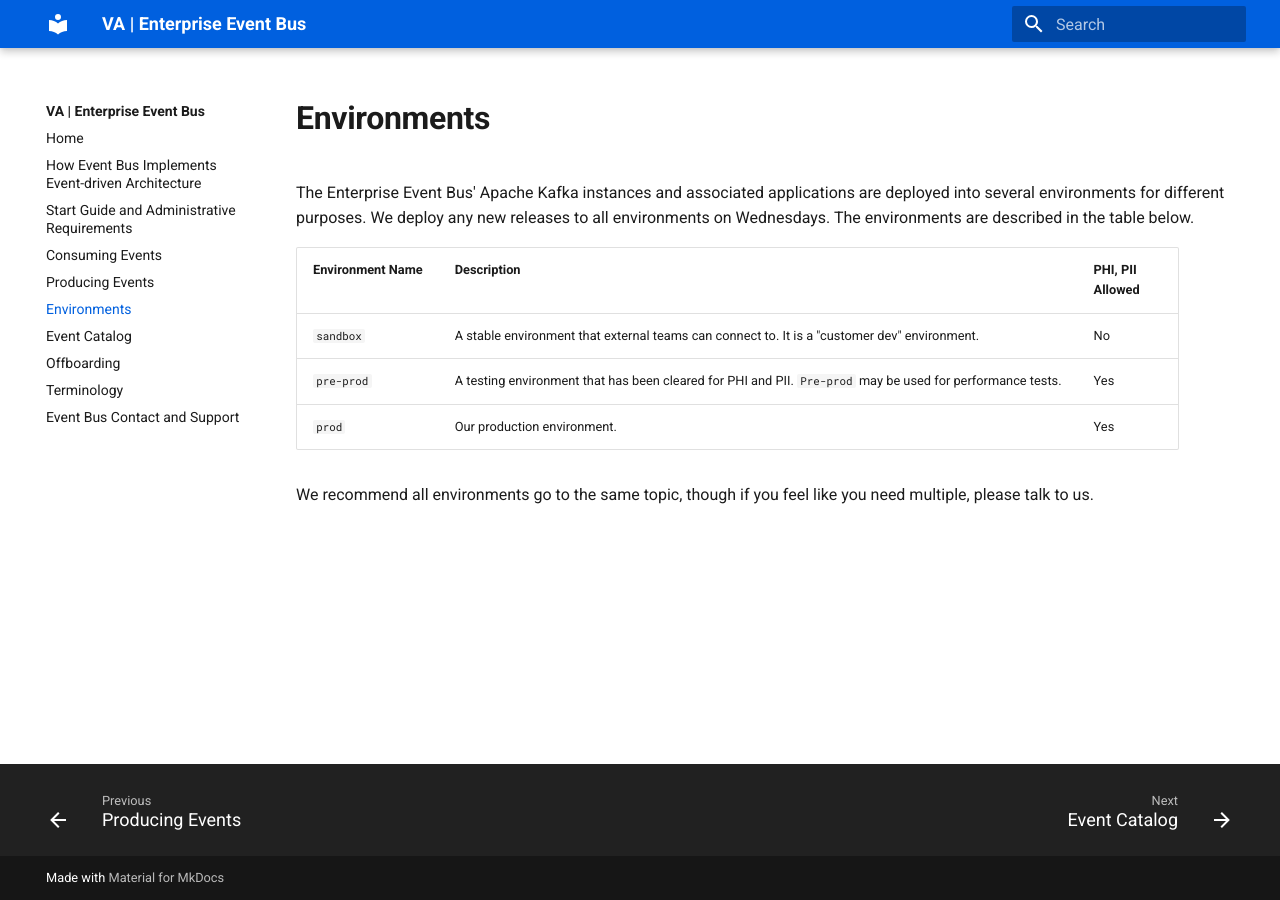
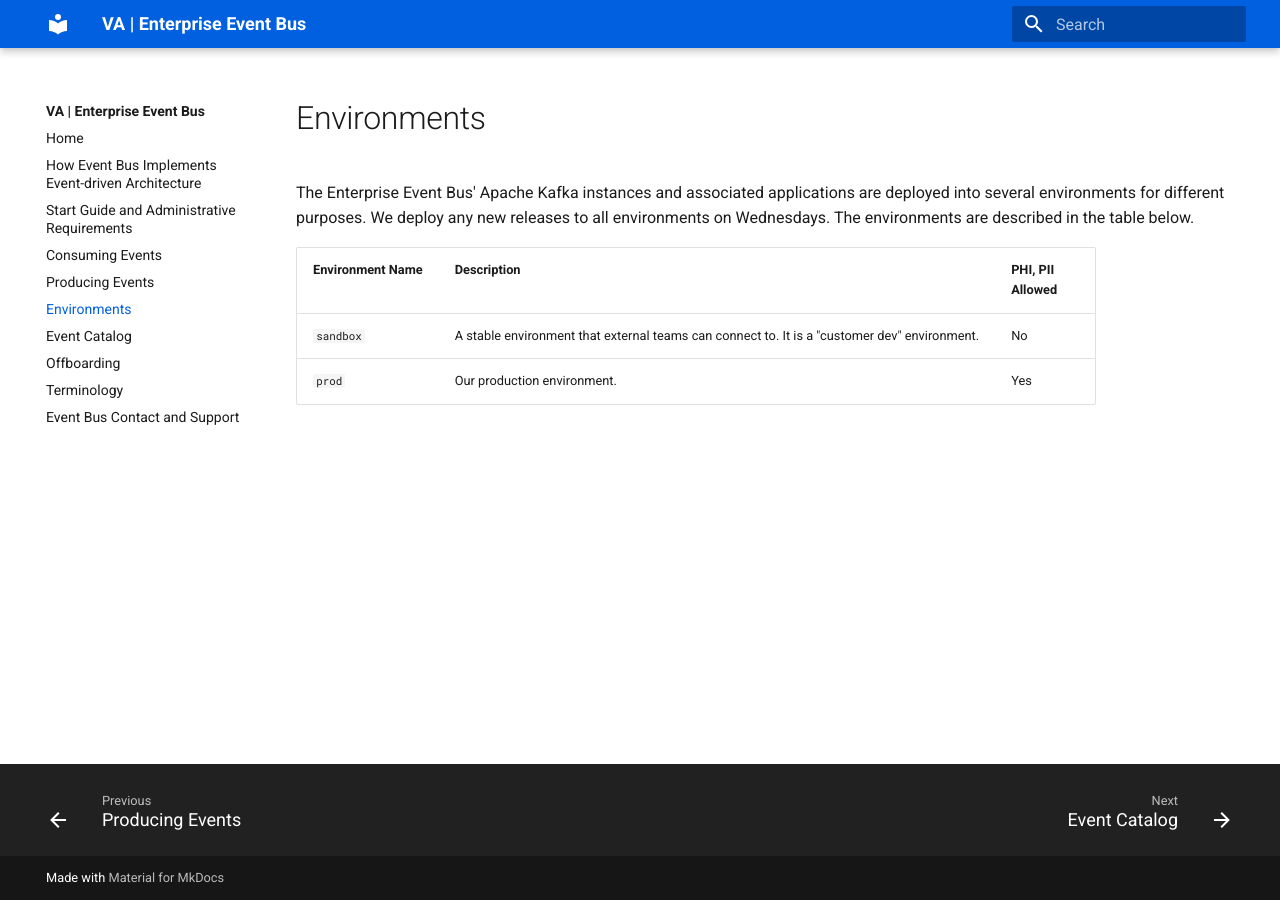
Before and after one commit to department-of-veterans-affairs/ves-event-bus-developer-portal, an MkDocs documentation site: the page built from docs/environments.md, in a window 1280 px wide. Built offline with MkDocs 1.6.1 and Material for MkDocs 9.7.7, drawn with Linux system fonts in a browser that asks for light colours.

Commit message:
Update Env

```diff
--- a/docs/environments.md
+++ b/docs/environments.md
@@ -2,14 +2,11 @@
 title: Environments
 ---
 
-# **Environments**
+# Environments
 
 The Enterprise Event Bus' Apache Kafka instances and associated applications are deployed into several environments for different purposes. We deploy any new releases to all environments on Wednesdays. The environments are described in the table below.
 
 | Environment Name | Description                                                                                                | PHI, PII<br>Allowed |
 |------------------|------------------------------------------------------------------------------------------------------------|---------------------|
 | `sandbox`        | A stable environment that external teams can connect to. It is a "customer dev" environment.               | No                  |
-| `pre-prod`       | A testing environment that has been cleared for PHI and PII. `Pre-prod` may be used for performance tests. | Yes                 |
 | `prod`           | Our production environment.                                                                                | Yes                 |
-
-We recommend all environments go to the same topic, though if you feel like you need multiple, please talk to us.
```
